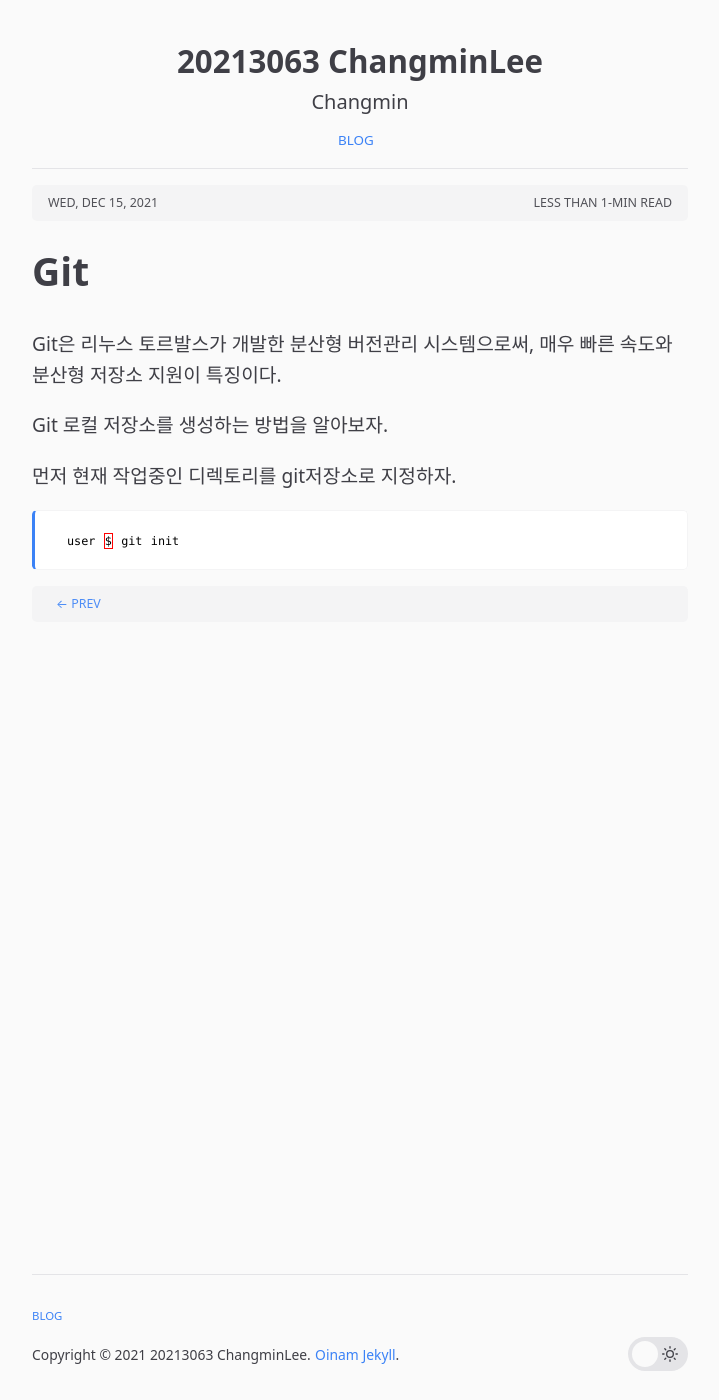
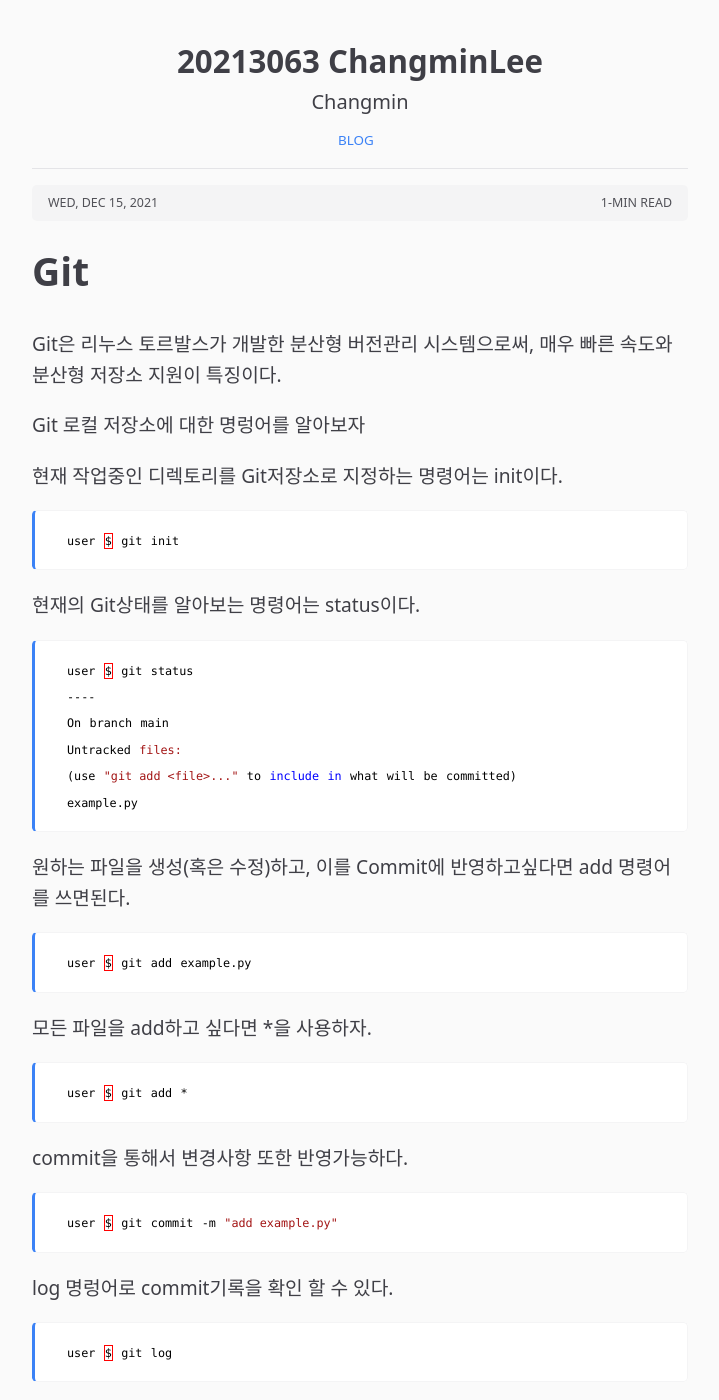
Before and after one commit to ckdals20213063/changminlee.github.io, a Jekyll site: the page built from _posts/2021/2021-12-15-Git.md, in a window 1280 px wide and 1400 px high. Shown: the whole window, without its empty margins (280-999 px from the left). Built offline with Jekyll 4.4.1, drawn with Linux system fonts in a browser that asks for light colours; some of the changed text lies outside the part shown.

Commit message:
Update 2021-12-15-Git.md

```diff
--- a/_posts/2021/2021-12-15-Git.md
+++ b/_posts/2021/2021-12-15-Git.md
@@ -4,9 +4,55 @@ layout: post
 
 Git은 리누스 토르발스가 개발한 분산형 버전관리 시스템으로써, 매우 빠른 속도와 분산형 저장소 지원이 특징이다.
 
-Git 로컬 저장소를 생성하는 방법을 알아보자.
+Git 로컬 저장소에 대한 명렁어를 알아보자
 
-먼저 현재 작업중인 디렉토리를 git저장소로 지정하자.
+현재 작업중인 디렉토리를 Git저장소로 지정하는 명령어는 init이다.
 {% highlight ruby %}
 user $ git init
 {% endhighlight %}
+
+현재의 Git상태를 알아보는 명령어는 status이다.
+{% highlight ruby %}
+user $ git status
+----
+On branch main
+Untracked files:
+(use "git add <file>..." to include in what will be committed)
+example.py
+{% endhighlight %}
+원하는 파일을 생성(혹은 수정)하고, 이를 Commit에 반영하고싶다면 add 명령어를 쓰면된다.
+{% highlight ruby %}
+user $ git add example.py
+{% endhighlight %}
+모든 파일을 add하고 싶다면 *을 사용하자.
+{% highlight ruby %}
+user $ git add *
+{% endhighlight %}
+commit을 통해서 변경사항 또한 반영가능하다.
+{% highlight ruby %}
+user $ git commit -m "add example.py"
+{% endhighlight %}
+log 명렁어로 commit기록을 확인 할 수 있다.
+{% highlight ruby %}
+user $ git log
+{% endhighlight %}
+branch 명령어를 통해 branch 생성할 수 있다.
+{% highlight ruby %}
+user $ git branch <branch_name>
+{% endhighlight %}
+branch -m 명령어를 통해 branch 이름을 변경할 수 있다.
+{% highlight ruby %}
+user $ git branch -m branch_name change_branch_name
+{% endhighlight %}
+checkout 명령어로 현재 작업중인 branch를 전환할 수 있다.
+{% highlight ruby %}
+user $ git checkout <branch_name>
+{% endhighlight %}
+push 명렁어로 수정사항을 Github에 반영 할 수 있다.
+{% highlight ruby %}
+user $ git push remote_name branch_name
+{% endhighlight %}
+pull 명령어로 Git으로부터 최신 코드를 merge 할 수 있다.
+{% highlight ruby %}
+user $ git pull
+{% endhighlight %}
```
